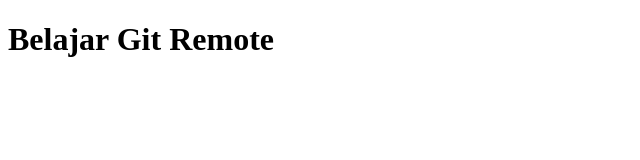
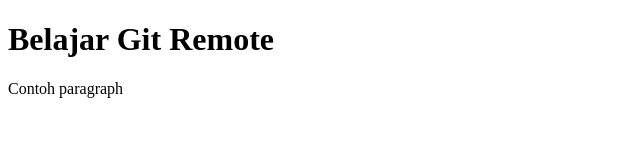
Before and after one commit to yogiyolangga/belajar-git-test, a plain HTML site: page index.html in a window 1280 px wide. Shown: the whole page, without its empty margins (0-640 px from the left). Drawn offline with Linux system fonts and the light colour scheme.

Commit message:
menambahkan paragraph

```diff
--- a/index.html
+++ b/index.html
@@ -8,5 +8,6 @@
   </head>
   <body>
     <h1>Belajar Git Remote</h1>
+    <p>Contoh paragraph</p>
   </body>
 </html>
```
